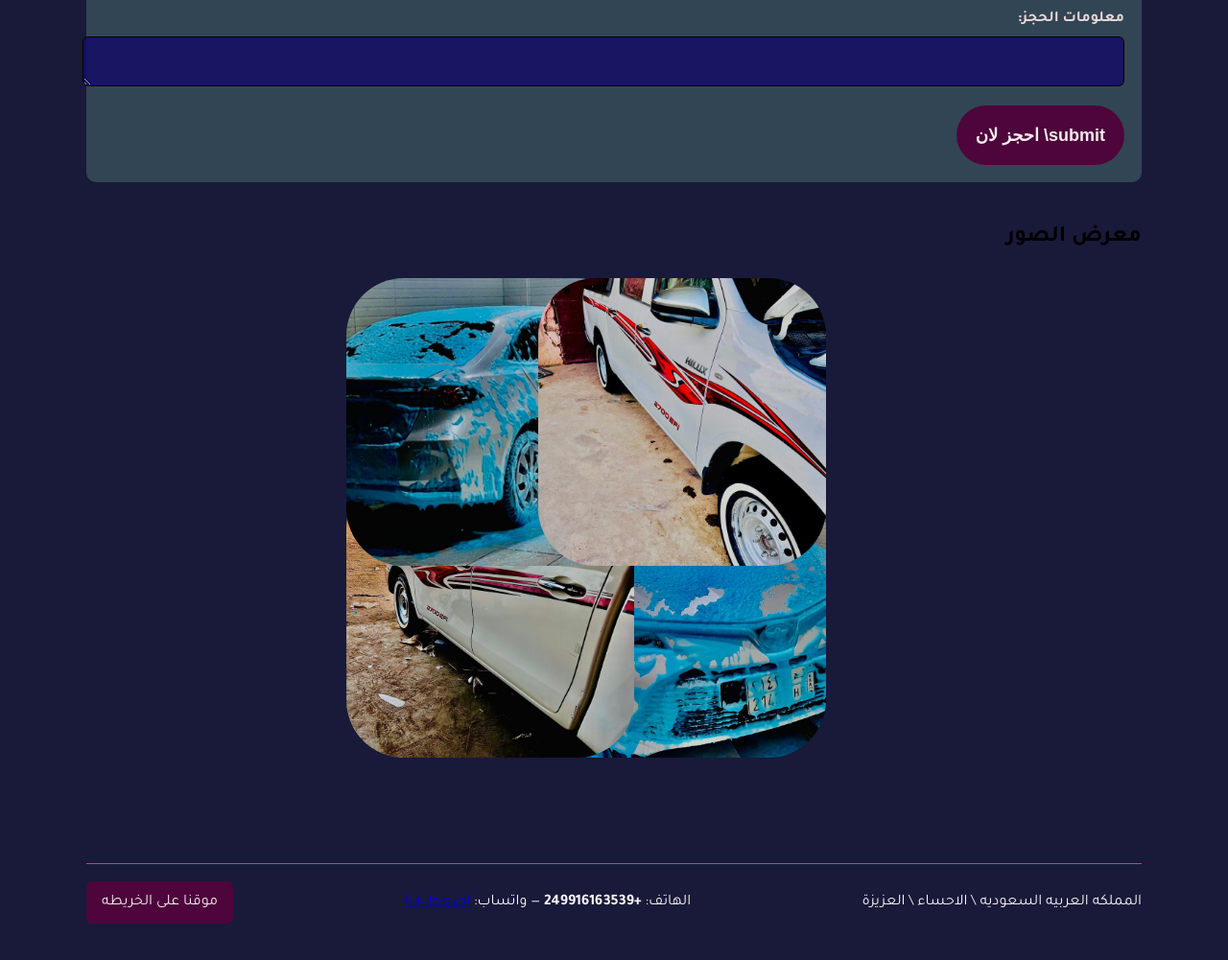
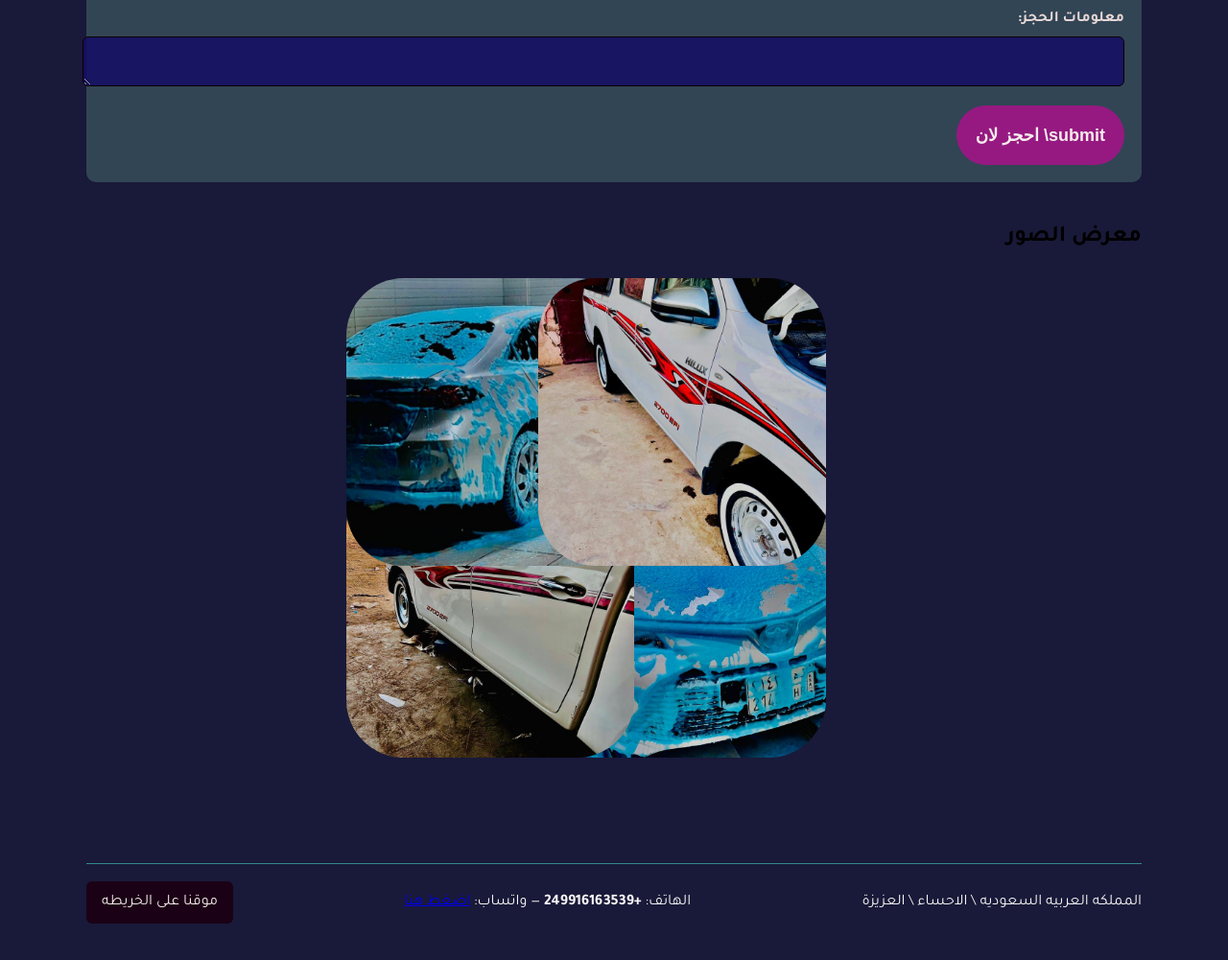
Before and after one commit to abdoufowzan28-alt/al-zool, a plain HTML site: page index.html in a window 1280 px wide. Shown: the part 1315-2316 px from the top of the page at 96% size. Drawn offline with Linux system fonts and the light colour scheme.

Commit message:
Update files

```diff
--- a/x.css
+++ b/x.css
@@ -1,7 +1,7 @@
 .card {
   border: 2px solid #0512ffb8;
   border-radius: 8px;
-  background-color: rgb(7, 49, 70);
+  background-color: rgb(20, 137, 196);
   padding: 16px;
   margin: 16px;
   box-shadow: 2px 2px 12px rgb(19, 108, 211);
@@ -24,7 +24,7 @@
   border-image-source: -moz-radial-gradient();
 }
 .bt{
-  background-color: #4d053c;
+  background-color: #bc0992ba;
   color: rgb(245, 235, 235);
   padding: 20px 20px;
   border: none;
@@ -49,7 +49,7 @@
   transition: transform 0.3s ease;
 }
 .ra{
-  background-color: #4d053c;
+  background-color: #1b0115;
   color: rgb(245, 235, 235);
   padding: 10px 16px;
   border-radius: 6px;
```
